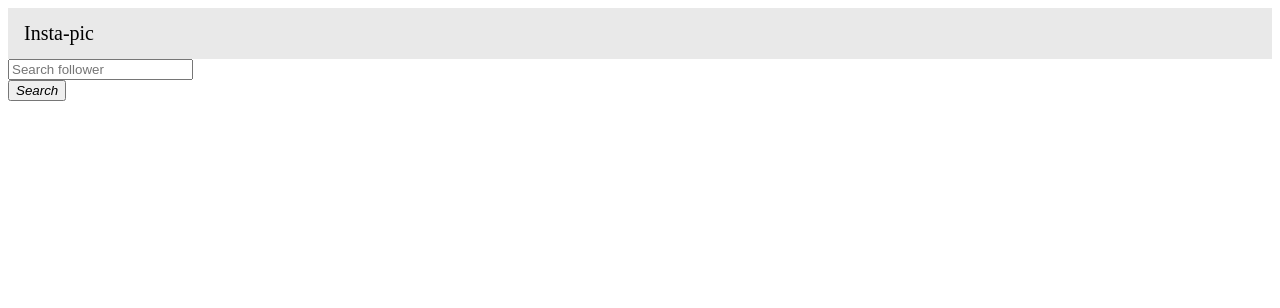
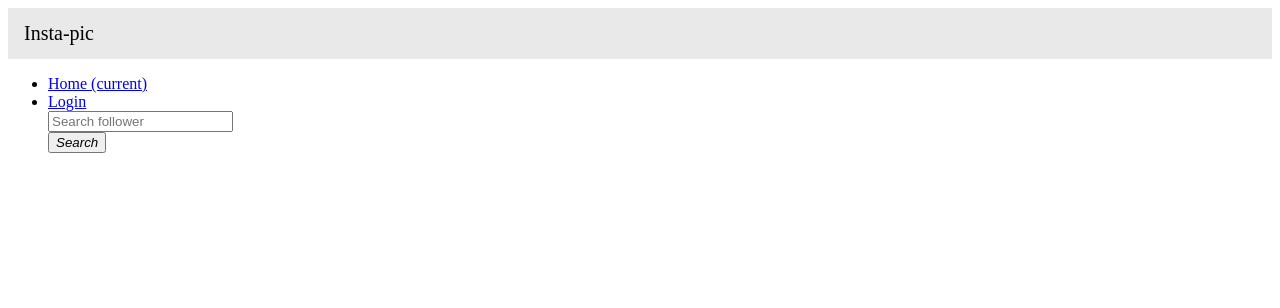
Before and after one commit to brenda-wanjiku/instagram, a Django app: template instagram/insta/templates/navbar.html in a window 1280 px wide. Shown: the top 308 px of the page. Run offline with Django 3.2, Linux system fonts and the light colour scheme; the template is opened without the code that fills it, so the values that code supplies are empty; some libraries are stand-ins or nearby versions.

Commit message:
Adds Login and Logout feature in navabar

```diff
--- a/instagram/insta/templates/navbar.html
+++ b/instagram/insta/templates/navbar.html
@@ -12,17 +12,40 @@
         <nav class="navbar navbar-inverse">
             <div class="container-fluid">
                 <div class="navbar-header">
-                    <a class="navbar-brand" href="#">Insta-pic</a>
+                    <a class="navbar-brand" href="{% url 'homepage' %}">Insta-pic</a>
                 </div>
             </div>
     </div>
+    <div class="collapse navbar-collapse" id="navbarTogglerDemo02">
+        <ul id="navbar-list" class="navbar-nav mr-auto mt-2 mt-lg-0">
+            <li class="nav-item active">
+                <a class="nav-link" href="{% url 'home' %}">Home <span class="sr-only">(current)</span></a>
+            </li>
+            {% if user.is_authenticated %}
+            <li class="nav-item">
+                <a class="nav-link" href="/admin"> Admin</a>
+            </li>
+            <li>
+                <a class="nav-link" href="/accounts/password/change">Change Password</a>
+            </li>
+            <li>
+                <a class="nav-link" href="/accounts/logout">Logout</a>
+            </li>
+
+        </ul>
+        {% else %}
+        <li>
+            <a class="nav-link" href="/accounts/login">Login</a>
+        </li>
+        {% endif %}
         <!--- Search form-->
         <div class="navbar-right">
             <form class="navabr-form" role="Search" action="{% url 'search_results' %}">
                 <div class="input-group">
                     <input type="text" class="form-control" placeholder="Search follower" name="">
                     <div class="input-group-btn">
-                    <button class="btn btn-default" type="submit"><i class="glyphicon glyphicon-search">Search </i></button>
+                        <button class="btn btn-default" type="submit"><i class="glyphicon glyphicon-search">Search
+                            </i></button>
                     </div>
                 </div>
             </form>
```
Lines whose indentation alone changed are shown as unchanged.
